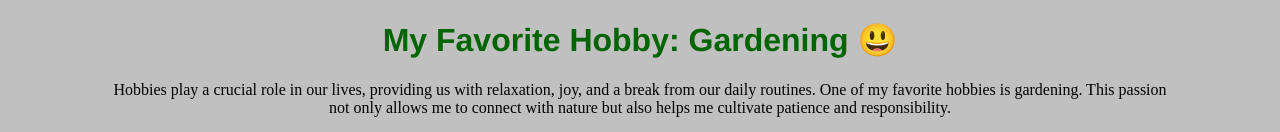
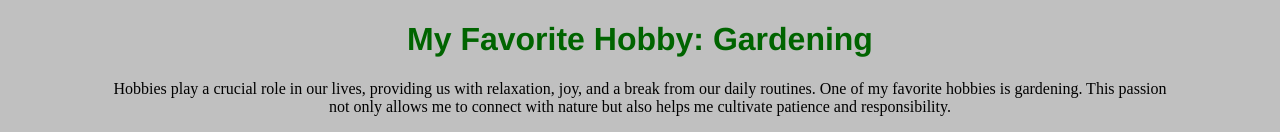
Before and after one commit to palakbadhan/Assignment3Palak, a plain HTML site: page public/index.html in a window 1280 px wide. Shown: the top 132 px of the page. Drawn offline with Linux system fonts and the light colour scheme.

Commit message:
removed emoji

```diff
--- a/public/index.html
+++ b/public/index.html
@@ -13,7 +13,7 @@
     <link rel="shortcut icon" href="favicon.jpg" type="image/jpg">
 </head>
 <body style="text-align: center;">
-    <h1 style="color: darkgreen">My Favorite Hobby: Gardening 😃</h1>
+    <h1 style="color: darkgreen">My Favorite Hobby: Gardening</h1>
 
     <p>Hobbies play a crucial role in our lives, providing us with relaxation, joy, and a break from our daily routines. One of my favorite hobbies is gardening. This passion<br> not only allows me to connect with nature but also helps me cultivate patience and responsibility.</p>
     <a href=" #Why its my favorite one?">Why its my favorite one?</a>|<a href="#benefits">Benefits</a>|<a href="#conclusion">Conclusion</a><br>
```
Also changed, not shown: 2 other files.
